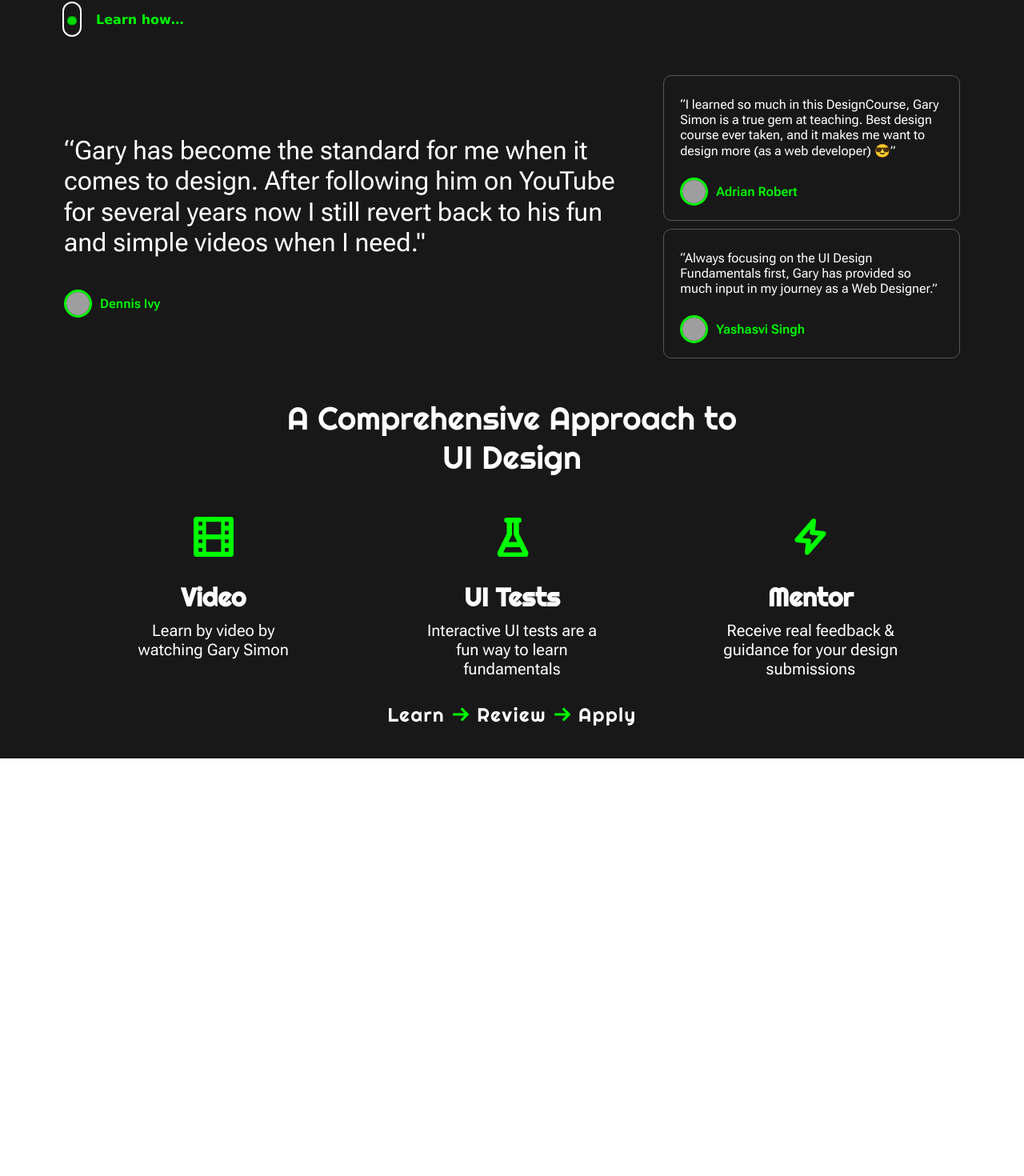
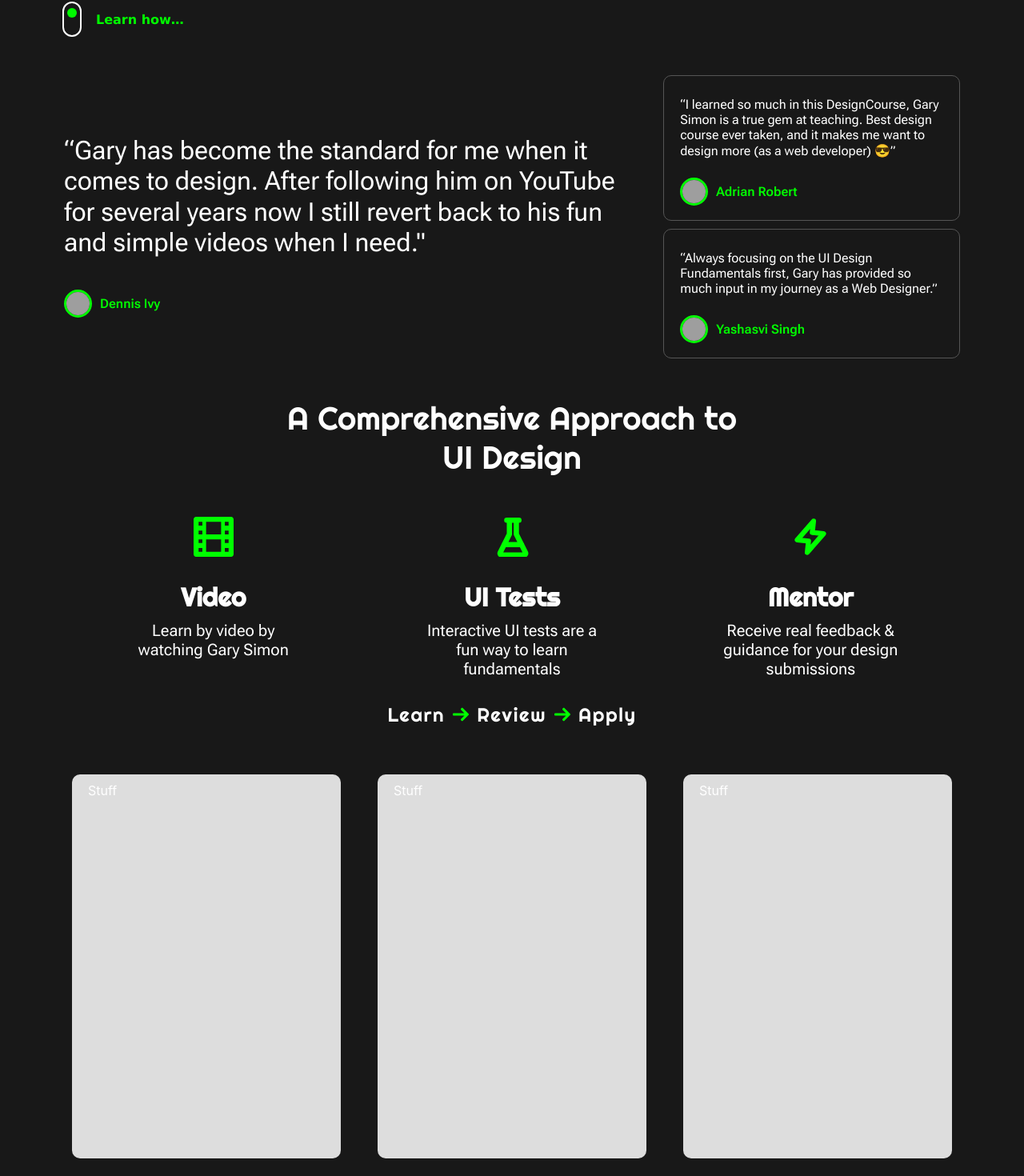
Before and after one commit to davisonstudios/pickupTime, a Next.js app: page /DesignCourse in a window 1280 px wide. Shown: the part 486-1956 px from the top of the page at 80% size. Before the commit the page ends 1434 px from the top, so only its background shows below. Built offline with nearby package versions, Linux system fonts and the light colour scheme; grey boxes are pictures that could not be loaded; a web font is replaced by a local one.

Commit message:
Moved out the BallCapsule code Moved animations to separate file Using styled-component keyframes

```diff
--- /dev/null
+++ b/DesignCourse/Animations.js
@@ -0,0 +1,17 @@
+import {keyframes} from "styled-components"
+
+export const slideDownAnim = keyframes`
+    0% {
+        opacity: 0;
+        transform: translateY(-20px);
+    }
+    100% {
+        opacity: 1;
+        transform: translateY(0);
+    }
+`
+
+export const breathe = keyframes`
+    0%, 100% { opacity: 0.8; }
+    50% { opacity: 1; transform: scale(1.05);}
+`
--- a/DesignCourse/CourseNav.js
+++ b/DesignCourse/CourseNav.js
@@ -1,6 +1,7 @@
 import styled from "styled-components"
 import Link from "next/link";
 import { SiteLogo } from "./Assets/svgs";
+import { breathe } from "./Animations";
 
 const Container = styled.div`
     display: flex;
@@ -19,9 +20,14 @@
     color: white;
 `
 
+const PulsingLogo = styled(SiteLogo)`
+    width: 30px;
+    height: 30px;
+    color: #0f0;
+`
+
 const Title = styled.span`
     margin-left: 10px;
-    /* font-family: 'Amatic SC'; */
     font-family: 'Righteous';
     font-size: 2em;
     font-weight: bold;
@@ -43,7 +49,8 @@
     font-weight: 400;
     &:hover {
         color: #0f0;
-        font-weight: bold;
+        text-shadow: 0px 0px 3px #0F0;
+        animation: ${breathe} 3s ease-in-out infinite;
     }
 `
 
@@ -61,7 +68,7 @@
     return (
         <Container>
             <TitleDiv>
-                <SiteLogo width={30} height={30} color='#0f0' />
+                <PulsingLogo />
                 <Title>{title}</Title>
             </TitleDiv>
             <Menus>
--- a/DesignCourse/DesignCourse.js
+++ b/DesignCourse/DesignCourse.js
@@ -1,10 +1,12 @@
 
 import styled from "styled-components"
 import CourseNav from "./CourseNav"
-import Hero from "../DesignCourse/Hero"
+import Hero from "./Hero"
 import Link from "next/link"
 import Testimonials from "./Testimonials"
 import CompDesign from "./CompDesign"
+import FloatingCards from "./FloatingCards"
+import BallCapsule from "./Gizmos/BallCapsule"
 
 const Container = styled.section`
     display: flex;
@@ -24,33 +26,6 @@
     height: 100%;
 `
 
-const Capsule = styled.div`
-    width: 20px;
-    height: 40px;
-    border-radius: 1rem;
-    outline-color: #fff;
-    outline-style: solid;
-    outline-width: 2px;
-    /* margin: 10px 0; */
-`
-
-const Ball = styled.div`
-    width: 12px;
-    height: 12px;
-    border-radius: 50%;
-    background-color: #0f0;
-    margin: 4px;
-    animation: bounce 0.75s ease-in-out infinite alternate;
-    @keyframes bounce {
-        from { transform: translate3d(0, 0, 0); }
-        to {
-            transform: translate3d(0, 22px, 0);
-            height: 10px;
-            background-color: #0b0;
-        }
-    }
-`
-
 const LearnDiv = styled.div`
     display: flex;
     flex-direction: row;
@@ -63,7 +38,7 @@
 
 const LearnHow = () => {
     return <LearnDiv>
-        <Capsule><Ball/></Capsule>
+        <BallCapsule />
         <Link href='#learn'><a>Learn how…</a></Link>
     </LearnDiv>
 }
@@ -82,6 +57,7 @@
             <LearnHow />
             <Testimonials />
             <CompDesign />
+            <FloatingCards />
         </Content>
     </Container>
 }
--- /dev/null
+++ b/DesignCourse/FloatingCards.js
@@ -0,0 +1,49 @@
+import styled from "styled-components"
+
+const Container = styled.div`
+    display: flex;
+    flex-direction: row;
+    justify-content: space-between;
+    width: 100%;
+    height: 500px;
+    /* background-color: khaki; */
+`
+
+const RoundedBox = styled.div`
+    /* min-width: 200px;
+    max-width: 400px; */
+    width: 30%;
+    margin: 10px;
+    padding: 10px 20px;
+    border-width: 1px;
+    border-radius: 10px;
+    /* border-style: solid; */
+    background-color: #ddd;
+    border-color: #555;
+    overflow: hidden;
+    &:hover {
+        animation: rise 0.25s forwards;
+        /* transform: translateY(-5px); */
+    }
+    @keyframes rise {
+        0% {
+            /* transform: translate3d(0, -5px, 0); */
+        }
+        100% {
+            transform: translate3d(0, -5px, 0);
+            box-shadow: 0 5px 20px #0f0;
+        }
+    }
+`
+
+const FloatingCards = () => {
+    return (
+        <Container>
+            <RoundedBox>Stuff</RoundedBox>
+            <RoundedBox>Stuff</RoundedBox>
+            <RoundedBox>Stuff</RoundedBox>
+        </Container>
+    )
+}
+
+export default FloatingCards
--- /dev/null
+++ b/DesignCourse/Gizmos/BallCapsule.js
@@ -0,0 +1,37 @@
+import styled from "styled-components"
+
+const Capsule = styled.div`
+width: 20px;
+height: 40px;
+border-radius: 1rem;
+outline-color: #fff;
+outline-style: solid;
+outline-width: 2px;
+/* margin: 10px 0; */
+`
+
+const BouncingBall = styled.div`
+width: 12px;
+height: 12px;
+border-radius: 50%;
+background-color: #0f0;
+margin: 4px;
+animation: bounce 0.75s ease-in-out infinite alternate;
+@keyframes bounce {
+    from { transform: translate3d(0, 0, 0); }
+    to {
+        transform: translate3d(0, 22px, 0);
+        height: 10px;
+        background-color: #0b0;
+    }
+}
+`
+
+const BallCapsule = () => {
+    return (
+        <Capsule><BouncingBall/></Capsule>
+    )
+}
+
+
+export default BallCapsule
--- a/DesignCourse/Hero.js
+++ b/DesignCourse/Hero.js
@@ -1,5 +1,6 @@
-import styled from "styled-components"
+import styled, {keyframes} from "styled-components"
 import { SiteLogo } from "./Assets/svgs"
+import { slideDownAnim } from './Animations'
 
 const Container = styled.div`
     display: flex;
@@ -16,6 +17,8 @@
     font-size: 4em;
     line-height: 1em;
     z-index: 5;
+    opacity: 0;
+    animation: ${slideDownAnim} 0.75s ease-in forwards;
 `
 
 const Detail = styled.div`
@@ -23,6 +26,8 @@
     font-size: 1.5em;
     line-height: 1.5em;
     z-index: 5;
+    opacity: 0;
+    animation: ${slideDownAnim} 0.75s 0.75s ease-in forwards;
 `
 
 const ImageWrapper = styled.div`
```
